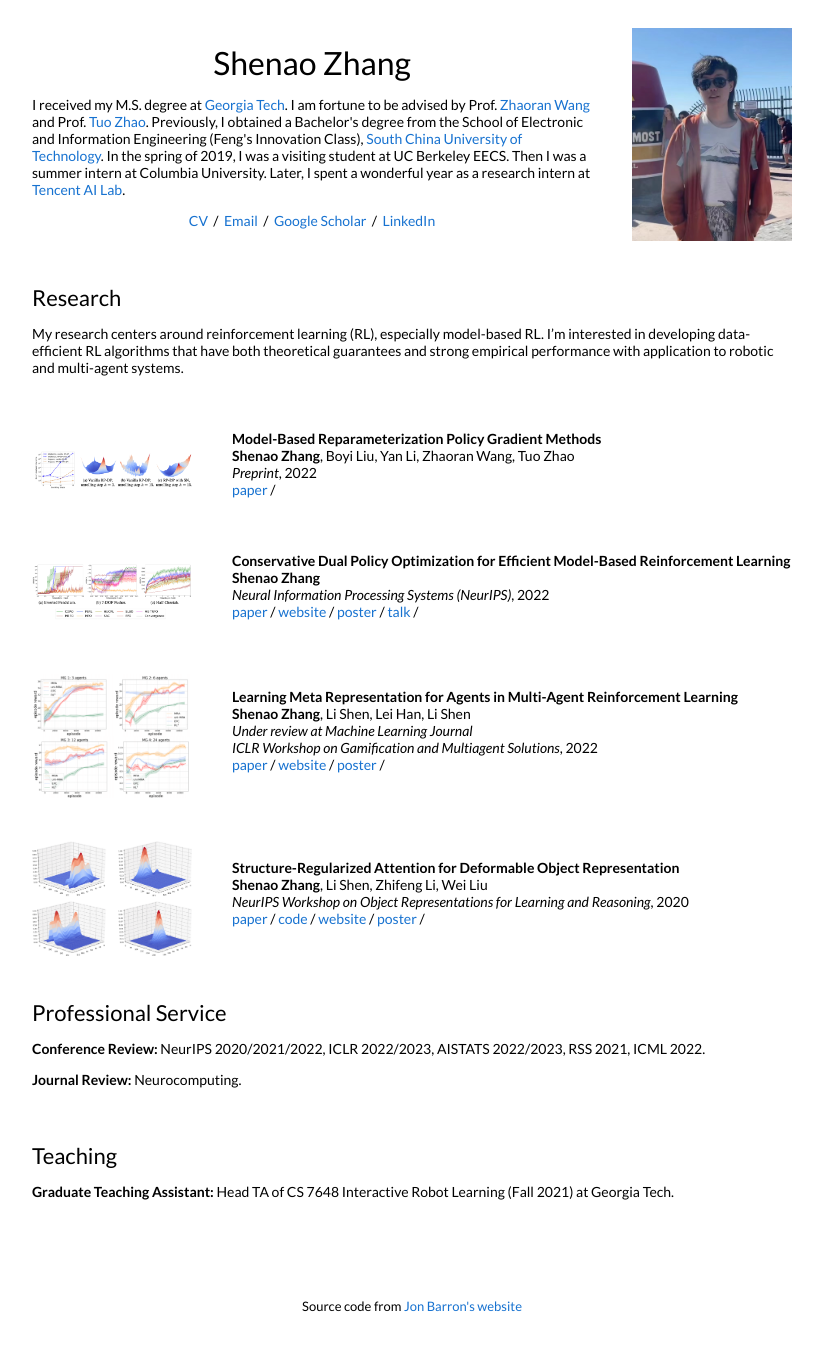
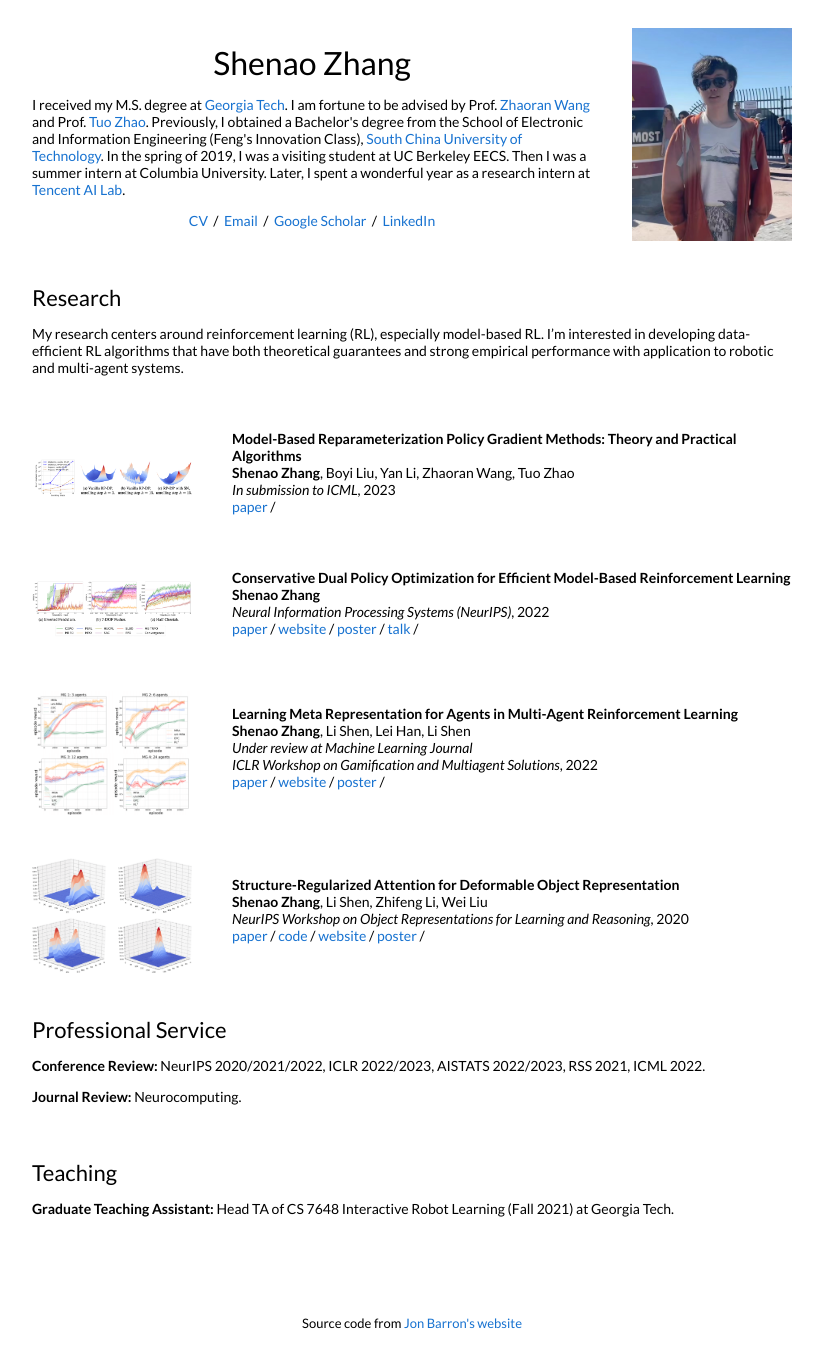
Before and after one commit to shenao-zhang/shenao-zhang.github.io, a Jekyll site: the page built from _posts/2021-12-02-mbpg.markdown, in a window 1280 px wide. Shown: the whole page, without its empty margins (228-1051 px from the left). Built offline with Jekyll 4.4.1, drawn with Linux system fonts in a browser that asks for light colours.

Commit message:
Update 2021-12-02-mbpg.markdown

```diff
--- a/_posts/2021-12-02-mbpg.markdown
+++ b/_posts/2021-12-02-mbpg.markdown
@@ -1,11 +1,11 @@
 ---
 layout: post
-title:  "Model-Based Reparameterization Policy Gradient Methods"
-date:   2022-03-08 21:12:53 +00:00
+title:  "Model-Based Reparameterization Policy Gradient Methods: Theory and Practical Algorithms"
+date:   2023-01-01 21:12:53 +00:00
 image: /images/mbpg21.jpg
 categories: research
 author: "Shenao Zhang"
 authors: "<strong>Shenao Zhang</strong>, Boyi Liu, Yan Li, Zhaoran Wang, Tuo Zhao"
-venue: "Preprint"
+venue: "In submission to ICML"
 arxiv: https://shenao-zhang.github.io/RPgradRL/RPgrad.pdf
 ---
```
